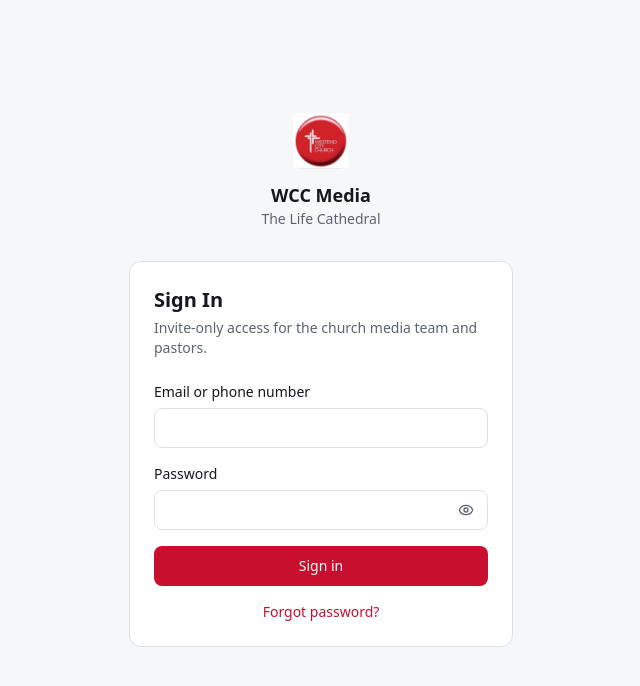
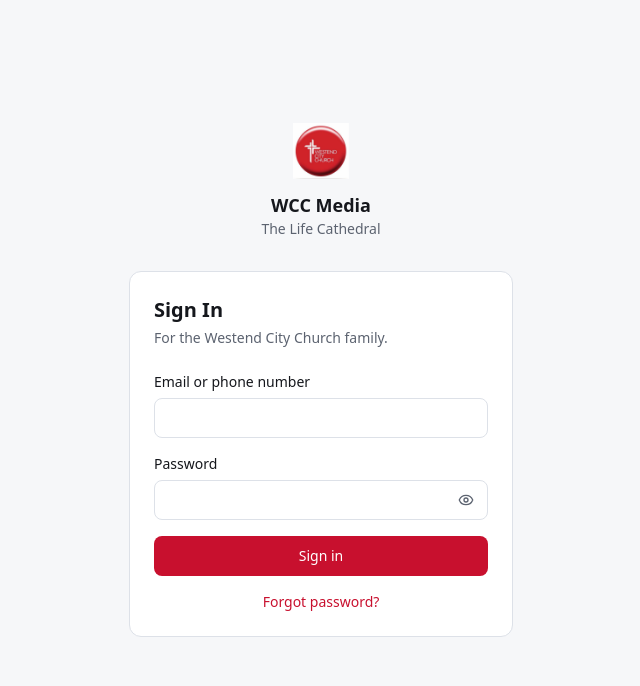
Before and after one commit to george-asiedu/Westend-City-Church, a Next.js app in the folder apps/web/: page /login in a window 1280 px wide. Shown: the top 686 px of the page, without its empty margins (319-959 px from the left). Built offline with nearby package versions, Linux system fonts and the light colour scheme.

Commit message:
docs: app features overview; sign-in says 'For the Westend City Church family'; hide empty email lines on leader cards
Co-Authored-By: Claude Opus 5.5 <noreply@anthropic.com>

```diff
--- a/apps/web/app/(auth)/login/page.tsx
+++ b/apps/web/app/(auth)/login/page.tsx
@@ -63,7 +63,7 @@ function LoginForm() {
   return (
     <Card className="p-6">
       <h1 className="mb-1 text-xl font-semibold">Sign in</h1>
-      <p className="mb-6 text-sm text-muted">Invite-only access for the church media team and pastors.</p>
+      <p className="mb-6 text-sm text-muted">For the Westend City Church family.</p>
       <form onSubmit={submit} className="space-y-4">
         {!needTotp ? (
           <>
--- a/apps/web/app/(dashboard)/church/leaders/page.tsx
+++ b/apps/web/app/(dashboard)/church/leaders/page.tsx
@@ -89,9 +89,11 @@ export default function LeadersPage() {
                     <Phone className="h-4 w-4 shrink-0" /> {l.phone}
                   </a>
                 )}
-                <a href={`mailto:${l.email}`} className="flex min-w-0 items-center gap-2 text-brand hover:underline">
-                  <Mail className="h-4 w-4 shrink-0" /> <span className="truncate">{l.email}</span>
-                </a>
+                {l.email && (
+                  <a href={`mailto:${l.email}`} className="flex min-w-0 items-center gap-2 text-brand hover:underline">
+                    <Mail className="h-4 w-4 shrink-0" /> <span className="truncate">{l.email}</span>
+                  </a>
+                )}
               </div>
               <div className="space-y-1.5 border-t border-border pt-3 text-sm">
                 {l.leads.length > 0 && (
--- a/apps/web/components/church/church-ui.tsx
+++ b/apps/web/components/church/church-ui.tsx
@@ -84,9 +84,11 @@ export function PastorCard({ pastor, className }: { pastor: PastorDto | null; cl
           <Phone className="h-4 w-4 shrink-0" /> {pastor.phone}
         </a>
       )}
-      <a href={`mailto:${pastor.email}`} className="flex min-w-0 items-center gap-2 text-brand hover:underline">
-        <Mail className="h-4 w-4 shrink-0" /> <span className="truncate">{pastor.email}</span>
-      </a>
+      {pastor.email && (
+        <a href={`mailto:${pastor.email}`} className="flex min-w-0 items-center gap-2 text-brand hover:underline">
+          <Mail className="h-4 w-4 shrink-0" /> <span className="truncate">{pastor.email}</span>
+        </a>
+      )}
     </div>
   );
 }
```
Also changed, not shown: 1 other file (tests, documents, lock files or other folders).
